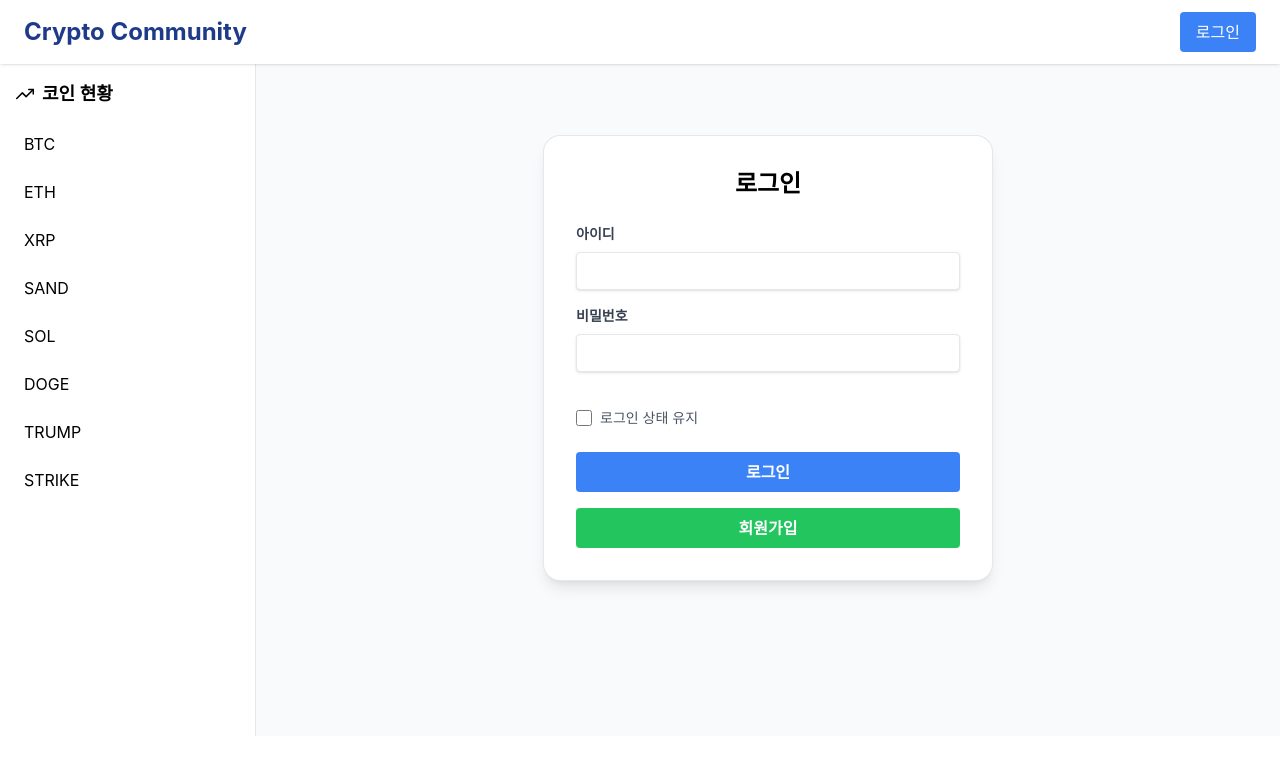
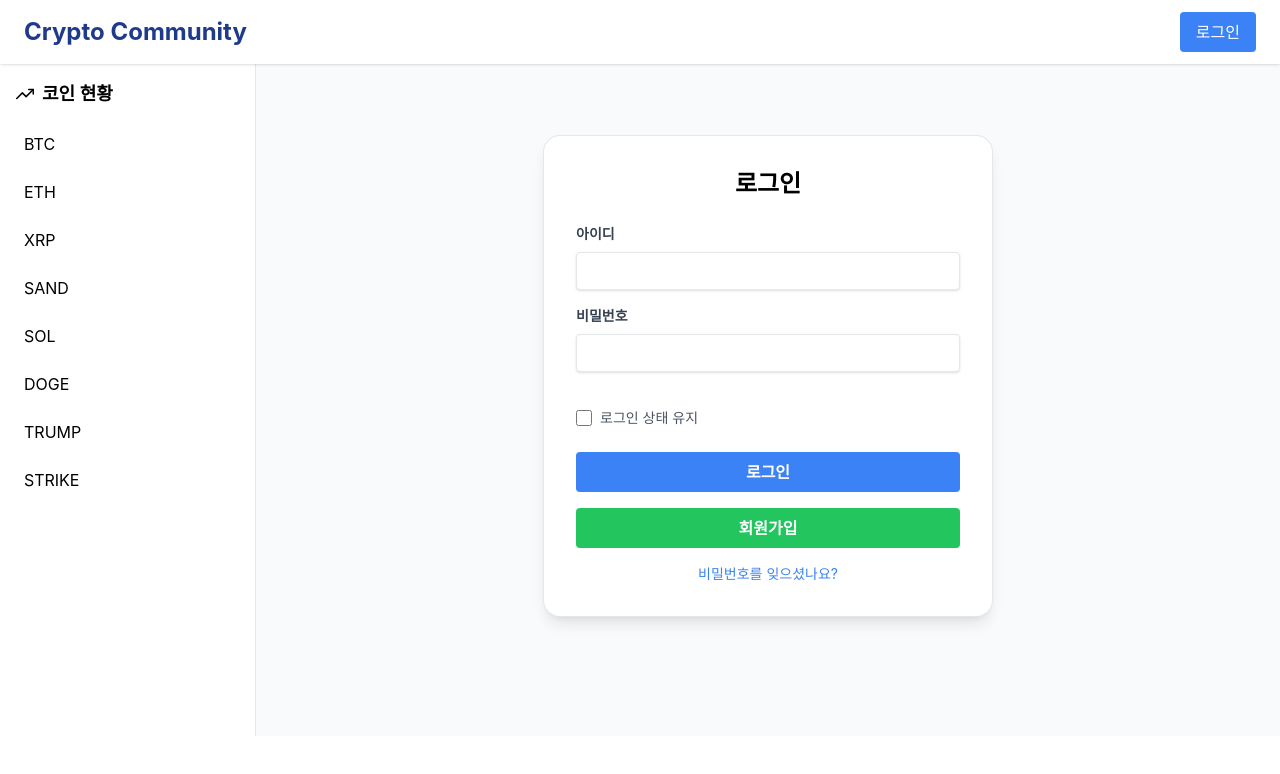
Before and after one commit to genmu5/Crypto-Community_FE, a React (Create React App) app: page /login in a window 1280 px wide. Shown: the top 774 px of the page. Built offline with nearby package versions, Linux system fonts and the light colour scheme; no server answers; what chartjs-chart-financial, chartjs-plugin-zoom would draw is missing.

Commit message:
feat : 비밀번호 찾기 링크 추가

```diff
--- a/src/pages/Login.jsx
+++ b/src/pages/Login.jsx
@@ -1,5 +1,5 @@
 import React, { useState, useContext } from 'react';
-import { useNavigate } from 'react-router-dom';
+import { useNavigate, Link } from 'react-router-dom';
 import { AuthContext } from '../auth/AuthContext';
 
 export default function Login() {
@@ -74,6 +74,9 @@
                      <button type="button" onClick={() => navigate('/register')} className="mt-4 w-full bg-green-500 hover:bg-green-700 text-white font-bold py-2 px-4 rounded focus:outline-none focus:shadow-outline">
                         회원가입
                     </button>
+                    <p className="mt-4 text-center text-sm">
+                        <Link to="/forgot-password" className="text-blue-500 hover:underline">비밀번호를 잊으셨나요?</Link>
+                    </p>
                 </form>
             </div>
         </div>
```
